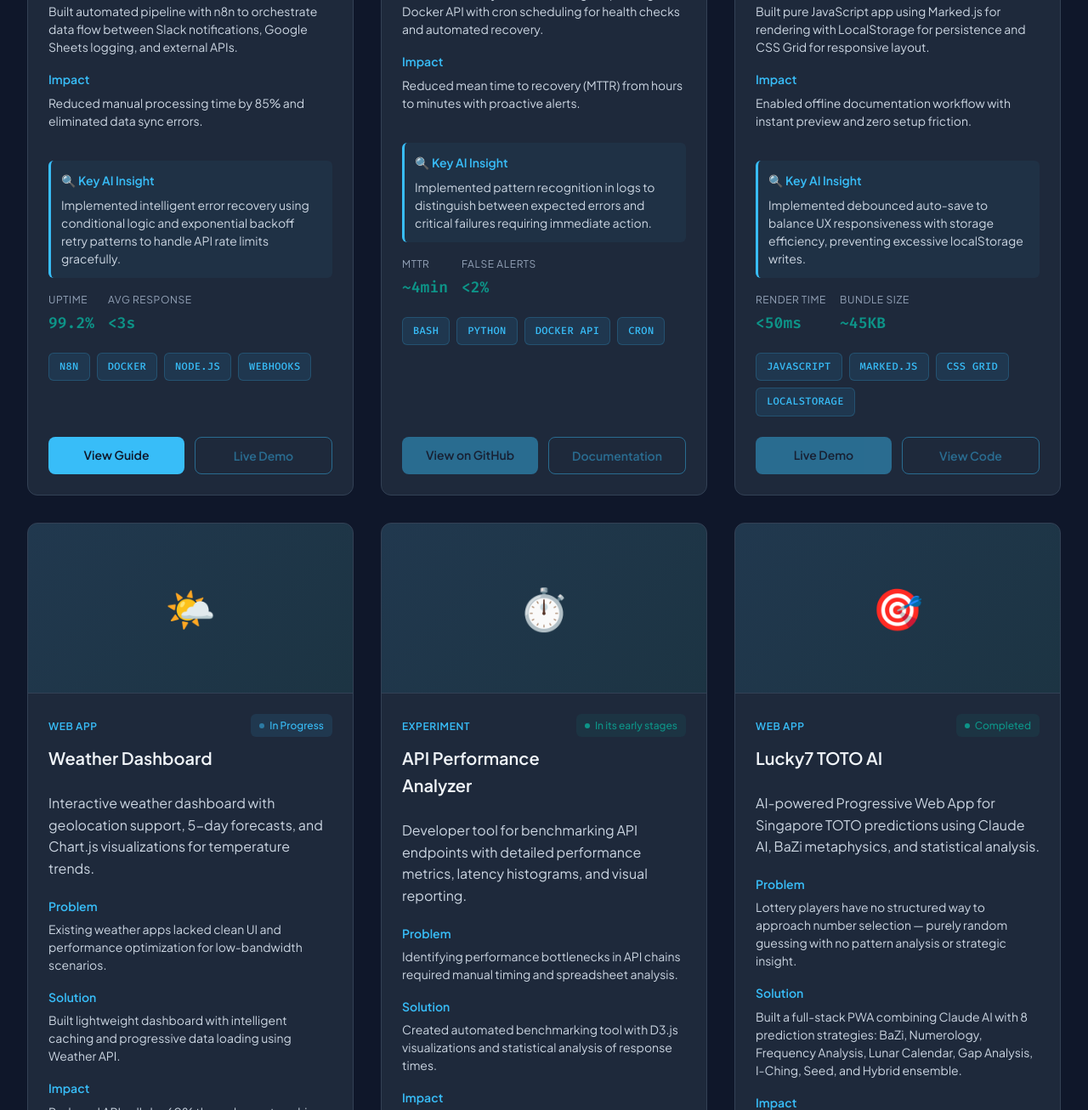
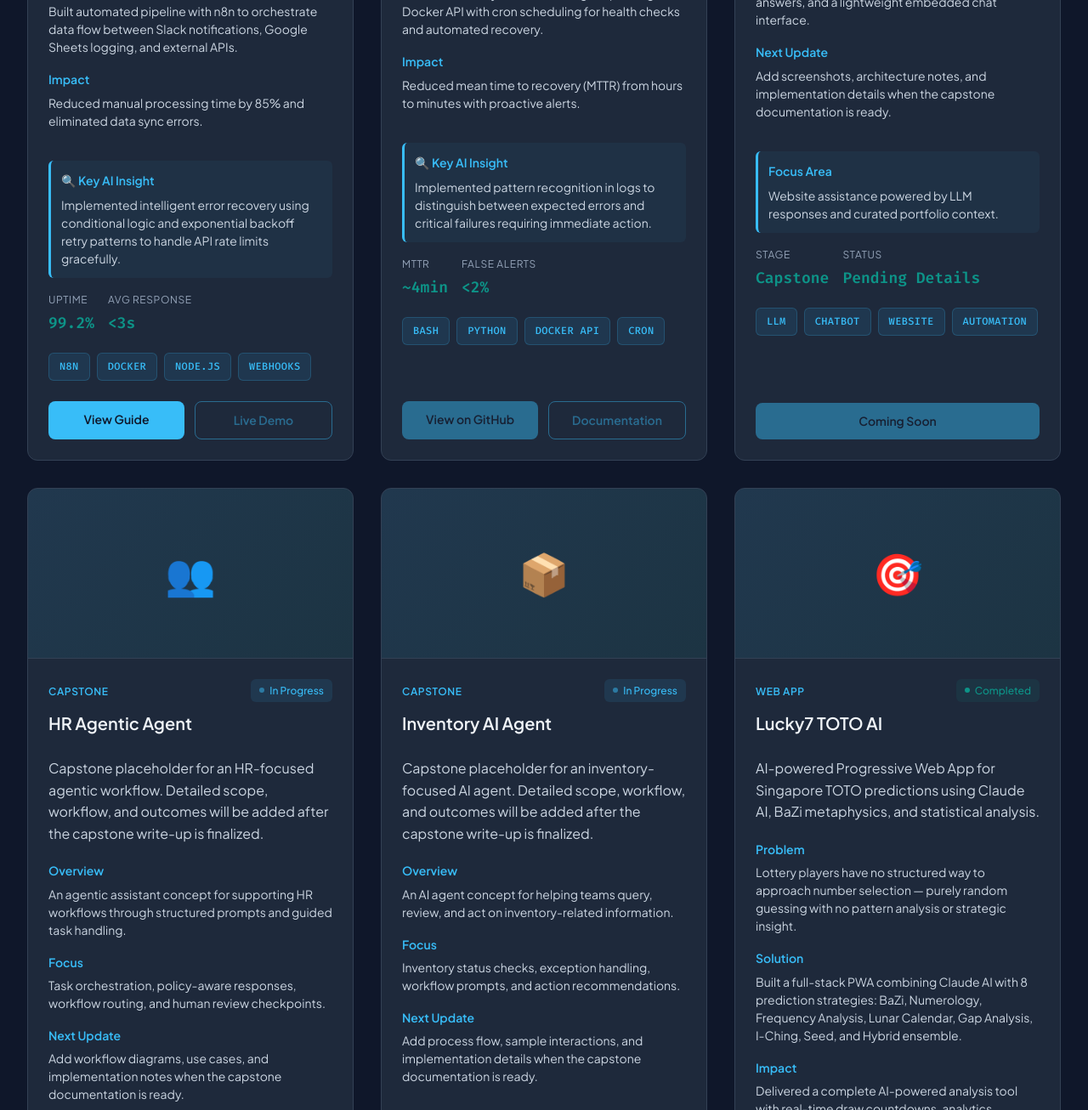
Before and after one commit to ACD-Ken/site, a website: page projects.html in a window 1280 px wide. Shown: the part 1494-2800 px from the top of the page at 85% size. Drawn offline with Linux system fonts and the light colour scheme.

Commit message:
Update project page capstone cards

```diff
--- a/projects.html
+++ b/projects.html
@@ -556,6 +556,7 @@
         <button class="filter-btn" data-filter="automation">Automation</button>
         <button class="filter-btn" data-filter="web">Web Apps</button>
         <button class="filter-btn" data-filter="experiment">Experiments</button>
+        <button class="filter-btn" data-filter="capstone">Capstone</button>
       </div>
     </div>
 
@@ -689,78 +690,14 @@
                 </div>
             </article>
 
-            <!-- Project 3: Real-time Markdown Editor -->
-            <article class="project-card" id="markdown-editor" data-category="web">
-                <div class="project-image">📝</div>
+            <!-- Project 3: Chatbot on Website -->
+            <article class="project-card" id="chatbot-on-website" data-category="capstone">
+                <div class="project-image">💬</div>
                 <div class="project-content">
                     <div class="project-header">
                         <div>
-                            <span class="project-category">Web App</span>
-                            <h3 class="project-title">Real-time Markdown Editor</h3>
-                        </div>
-                        <span class="status-badge completed">
-                            <span class="status-dot"></span>
-                            In its early stages
-                        </span>
-                    </div>
-
-                    <p class="project-description">
-                        Browser-based Markdown editor with live preview, syntax highlighting, and local storage persistence for offline-first workflows.
-                    </p>
-
-                    <div class="project-details">
-                        <div class="detail-section">
-                            <div class="detail-label">Problem</div>
-                            <p class="detail-text">Needed lightweight documentation tool without backend dependencies or cloud storage requirements.</p>
-                        </div>
-                        <div class="detail-section">
-                            <div class="detail-label">Solution</div>
-                            <p class="detail-text">Built pure JavaScript app using Marked.js for rendering with LocalStorage for persistence and CSS Grid for responsive layout.</p>
-                        </div>
-                        <div class="detail-section">
-                            <div class="detail-label">Impact</div>
-                            <p class="detail-text">Enabled offline documentation workflow with instant preview and zero setup friction.</p>
-                        </div>
-                    </div>
-
-                    <div class="key-insight">
-                        <div class="detail-label">🔍 Key AI Insight</div>
-                        <p class="detail-text">Implemented debounced auto-save to balance UX responsiveness with storage efficiency, preventing excessive localStorage writes.</p>
-                    </div>
-
-                    <div class="metrics">
-                        <div class="metric">
-                            <span class="metric-label">Render Time</span>
-                            <span class="metric-value">&lt;50ms</span>
-                        </div>
-                        <div class="metric">
-                            <span class="metric-label">Bundle Size</span>
-                            <span class="metric-value">~45KB</span>
-                        </div>
-                    </div>
-
-                    <div class="tech-stack">
-                        <span class="tech-badge">JavaScript</span>
-                        <span class="tech-badge">Marked.js</span>
-                        <span class="tech-badge">CSS Grid</span>
-                        <span class="tech-badge">LocalStorage</span>
-                    </div>
-
-                    <div class="project-actions">
-                        <a href="#" class="btn btn-primary btn-disabled" title="Coming soon">Live Demo</a>
-                        <a href="#" class="btn btn-secondary btn-disabled" title="Coming soon">View Code</a>
-                    </div>
-                </div>
-            </article>
-
-            <!-- Project 4: Weather Dashboard -->
-            <article class="project-card" id="weather-dashboard" data-category="web">
-                <div class="project-image">🌤️</div>
-                <div class="project-content">
-                    <div class="project-header">
-                        <div>
-                            <span class="project-category">Web App</span>
-                            <h3 class="project-title">Weather Dashboard</h3>
+                            <span class="project-category">Capstone</span>
+                            <h3 class="project-title">Chatbot on Website</h3>
                         </div>
                         <span class="status-badge in-progress">
                             <span class="status-dot pulse"></span>
@@ -769,114 +706,175 @@
                     </div>
 
                     <p class="project-description">
-                        Interactive weather dashboard with geolocation support, 5-day forecasts, and Chart.js visualizations for temperature trends.
+                        Capstone placeholder for a website chatbot experience. Detailed scope, workflow, and outcomes will be added after the capstone write-up is finalized.
                     </p>
 
                     <div class="project-details">
                         <div class="detail-section">
-                            <div class="detail-label">Problem</div>
-                            <p class="detail-text">Existing weather apps lacked clean UI and performance optimization for low-bandwidth scenarios.</p>
+                            <div class="detail-label">Overview</div>
+                            <p class="detail-text">A visitor-facing chatbot concept for answering website questions and guiding users to relevant portfolio content.</p>
                         </div>
                         <div class="detail-section">
-                            <div class="detail-label">Solution</div>
-                            <p class="detail-text">Built lightweight dashboard with intelligent caching and progressive data loading using Weather API.</p>
+                            <div class="detail-label">Focus</div>
+                            <p class="detail-text">Conversation flow, site context retrieval, concise answers, and a lightweight embedded chat interface.</p>
                         </div>
                         <div class="detail-section">
-                            <div class="detail-label">Impact</div>
-                            <p class="detail-text">Reduced API calls by 60% through smart caching while maintaining data freshness.</p>
+                            <div class="detail-label">Next Update</div>
+                            <p class="detail-text">Add screenshots, architecture notes, and implementation details when the capstone documentation is ready.</p>
                         </div>
                     </div>
 
                     <div class="key-insight">
-                        <div class="detail-label">🔍 Key AI Insight</div>
-                        <p class="detail-text">Implemented predictive caching based on user location patterns to pre-fetch forecast data before explicit requests.</p>
+                        <div class="detail-label">Focus Area</div>
+                        <p class="detail-text">Website assistance powered by LLM responses and curated portfolio context.</p>
                     </div>
 
                     <div class="metrics">
                         <div class="metric">
-                            <span class="metric-label">Load Time</span>
-                            <span class="metric-value">~1.2s</span>
+                            <span class="metric-label">Stage</span>
+                            <span class="metric-value">Capstone</span>
                         </div>
                         <div class="metric">
-                            <span class="metric-label">Cache Hit</span>
-                            <span class="metric-value">78%</span>
+                            <span class="metric-label">Status</span>
+                            <span class="metric-value">Pending Details</span>
                         </div>
                     </div>
 
                     <div class="tech-stack">
-                        <span class="tech-badge">JavaScript</span>
-                        <span class="tech-badge">Chart.js</span>
-                        <span class="tech-badge">Weather API</span>
-                        <span class="tech-badge">Geolocation</span>
+                        <span class="tech-badge">LLM</span>
+                        <span class="tech-badge">Chatbot</span>
+                        <span class="tech-badge">Website</span>
+                        <span class="tech-badge">Automation</span>
                     </div>
 
                     <div class="project-actions">
-                        <a href="#" class="btn btn-primary btn-disabled" title="Coming soon">View on GitHub</a>
-                        <a href="#" class="btn btn-secondary btn-disabled" title="Coming soon">Live Demo</a>
+                        <a href="#" class="btn btn-primary btn-disabled" title="Coming soon">Coming Soon</a>
                     </div>
                 </div>
             </article>
 
-            <!-- Project 5: API Response Timer -->
-            <article class="project-card" id="api-analyzer" data-category="experiment">
-                <div class="project-image">⏱️</div>
+            <!-- Project 4: HR Agentic Agent -->
+            <article class="project-card" id="hr-agentic-agent" data-category="capstone">
+                <div class="project-image">👥</div>
                 <div class="project-content">
                     <div class="project-header">
                         <div>
-                            <span class="project-category">Experiment</span>
-                            <h3 class="project-title">API Performance Analyzer</h3>
+                            <span class="project-category">Capstone</span>
+                            <h3 class="project-title">HR Agentic Agent</h3>
                         </div>
-                        <span class="status-badge completed">
-                            <span class="status-dot"></span>
-                            In its early stages
+                        <span class="status-badge in-progress">
+                            <span class="status-dot pulse"></span>
+                            In Progress
                         </span>
                     </div>
 
                     <p class="project-description">
-                        Developer tool for benchmarking API endpoints with detailed performance metrics, latency histograms, and visual reporting.
+                        Capstone placeholder for an HR-focused agentic workflow. Detailed scope, workflow, and outcomes will be added after the capstone write-up is finalized.
                     </p>
 
                     <div class="project-details">
                         <div class="detail-section">
-                            <div class="detail-label">Problem</div>
-                            <p class="detail-text">Identifying performance bottlenecks in API chains required manual timing and spreadsheet analysis.</p>
+                            <div class="detail-label">Overview</div>
+                            <p class="detail-text">An agentic assistant concept for supporting HR workflows through structured prompts and guided task handling.</p>
                         </div>
                         <div class="detail-section">
-                            <div class="detail-label">Solution</div>
-                            <p class="detail-text">Created automated benchmarking tool with D3.js visualizations and statistical analysis of response times.</p>
+                            <div class="detail-label">Focus</div>
+                            <p class="detail-text">Task orchestration, policy-aware responses, workflow routing, and human review checkpoints.</p>
                         </div>
                         <div class="detail-section">
-                            <div class="detail-label">Impact</div>
-                            <p class="detail-text">Reduced API debugging time by 70% with instant visualization of performance patterns.</p>
+                            <div class="detail-label">Next Update</div>
+                            <p class="detail-text">Add workflow diagrams, use cases, and implementation notes when the capstone documentation is ready.</p>
                         </div>
                     </div>
 
                     <div class="key-insight">
-                        <div class="detail-label">🔍 Key AI Insight</div>
-                        <p class="detail-text">Applied percentile-based metrics (p50, p95, p99) instead of averages to identify outlier requests affecting user experience.</p>
+                        <div class="detail-label">Focus Area</div>
+                        <p class="detail-text">Agentic HR workflow support with structured inputs and controlled escalation.</p>
                     </div>
 
                     <div class="metrics">
                         <div class="metric">
-                            <span class="metric-label">Max Endpoints</span>
-                            <span class="metric-value">50+</span>
+                            <span class="metric-label">Stage</span>
+                            <span class="metric-value">Capstone</span>
                         </div>
                         <div class="metric">
-                            <span class="metric-label">Tests/Min</span>
-                            <span class="metric-value">100+</span>
+                            <span class="metric-label">Status</span>
+                            <span class="metric-value">Pending Details</span>
                         </div>
                     </div>
 
                     <div class="tech-stack">
-                        <span class="tech-badge">JavaScript</span>
-                        <span class="tech-badge">D3.js</span>
-                        <span class="tech-badge">Fetch API</span>
-                        <span class="tech-badge">Statistics</span>
+                        <span class="tech-badge">Agentic AI</span>
+                        <span class="tech-badge">HR</span>
+                        <span class="tech-badge">Workflow</span>
+                        <span class="tech-badge">Automation</span>
                     </div>
 
                     <div class="project-actions">
-                        <a href="#" class="btn btn-primary btn-disabled" title="Coming soon">View on GitHub</a>
-                        <a href="#" class="btn btn-secondary btn-disabled" title="Coming soon">Try It</a>
+                        <a href="#" class="btn btn-primary btn-disabled" title="Coming soon">Coming Soon</a>
+                    </div>
+                </div>
+            </article>
+
+            <!-- Project 5: Inventory AI Agent -->
+            <article class="project-card" id="inventory-ai-agent" data-category="capstone">
+                <div class="project-image">📦</div>
+                <div class="project-content">
+                    <div class="project-header">
+                        <div>
+                            <span class="project-category">Capstone</span>
+                            <h3 class="project-title">Inventory AI Agent</h3>
+                        </div>
+                        <span class="status-badge in-progress">
+                            <span class="status-dot pulse"></span>
+                            In Progress
+                        </span>
+                    </div>
+
+                    <p class="project-description">
+                        Capstone placeholder for an inventory-focused AI agent. Detailed scope, workflow, and outcomes will be added after the capstone write-up is finalized.
+                    </p>
+
+                    <div class="project-details">
+                        <div class="detail-section">
+                            <div class="detail-label">Overview</div>
+                            <p class="detail-text">An AI agent concept for helping teams query, review, and act on inventory-related information.</p>
+                        </div>
+                        <div class="detail-section">
+                            <div class="detail-label">Focus</div>
+                            <p class="detail-text">Inventory status checks, exception handling, workflow prompts, and action recommendations.</p>
+                        </div>
+                        <div class="detail-section">
+                            <div class="detail-label">Next Update</div>
+                            <p class="detail-text">Add process flow, sample interactions, and implementation details when the capstone documentation is ready.</p>
+                        </div>
+                    </div>
+
+                    <div class="key-insight">
+                        <div class="detail-label">Focus Area</div>
+                        <p class="detail-text">Inventory workflow assistance using AI-guided review and next-step suggestions.</p>
+                    </div>
+
+                    <div class="metrics">
+                        <div class="metric">
+                            <span class="metric-label">Stage</span>
+                            <span class="metric-value">Capstone</span>
+                        </div>
+                        <div class="metric">
+                            <span class="metric-label">Status</span>
+                            <span class="metric-value">Pending Details</span>
+                        </div>
+                    </div>
+
+                    <div class="tech-stack">
+                        <span class="tech-badge">AI Agent</span>
+                        <span class="tech-badge">Inventory</span>
+                        <span class="tech-badge">Workflow</span>
+                        <span class="tech-badge">Automation</span>
+                    </div>
+
+                    <div class="project-actions">
+                        <a href="#" class="btn btn-primary btn-disabled" title="Coming soon">Coming Soon</a>
                     </div>
                 </div>
             </article>
```
Also changed, not shown: index.html (+3 -3 lines).
